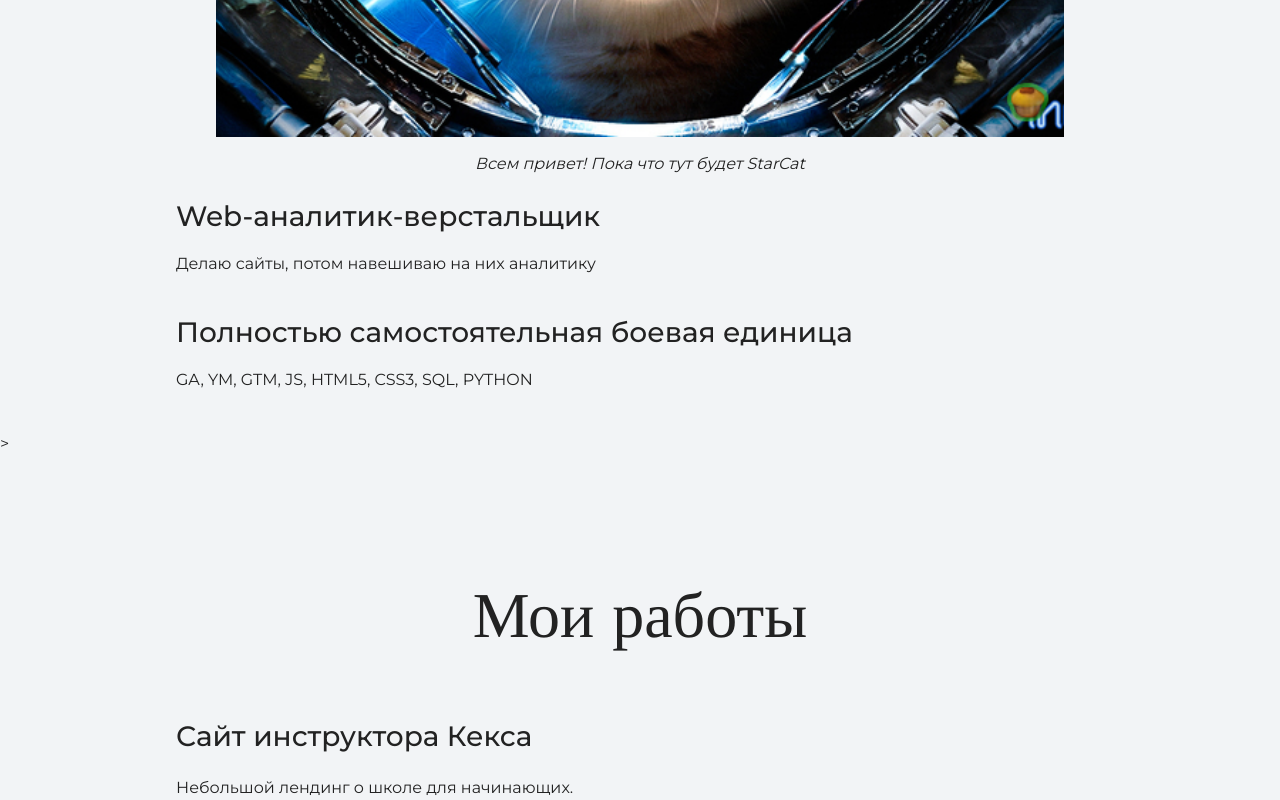
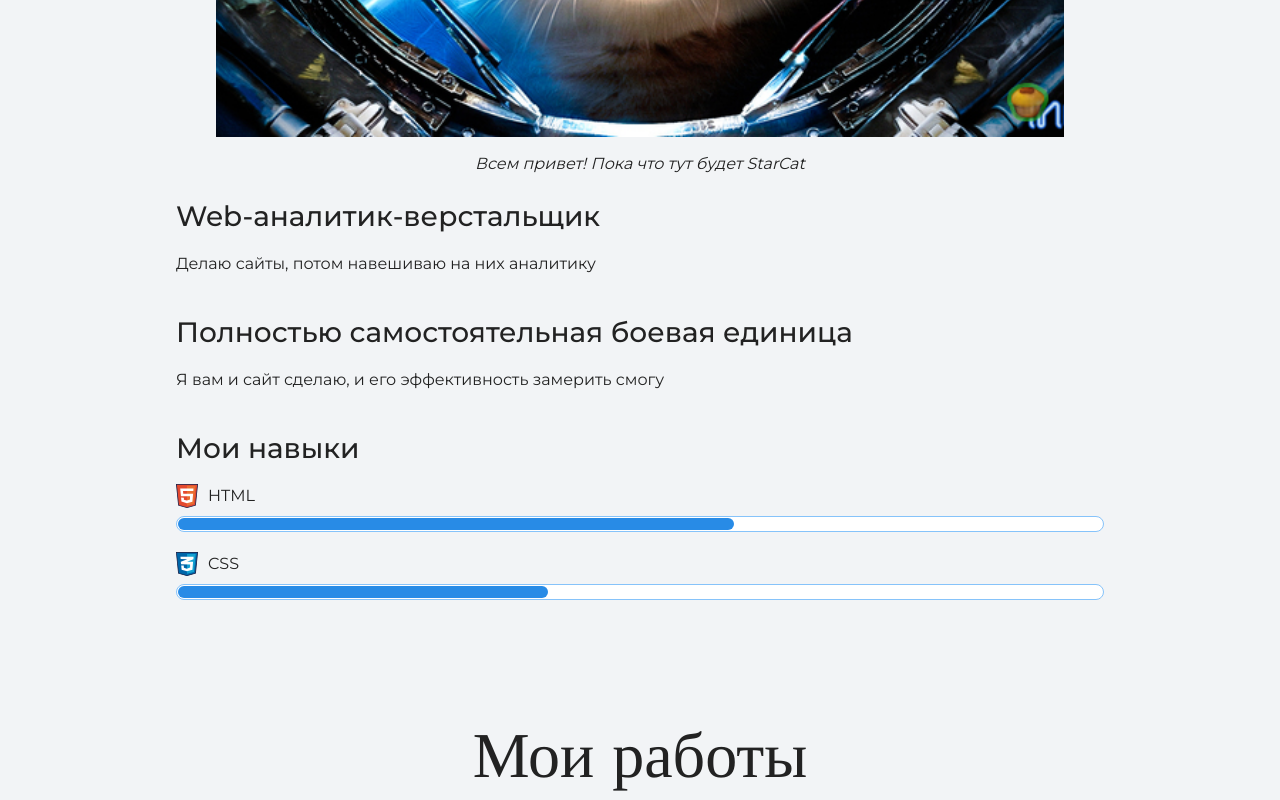
Before and after one commit to RomanTkachev/cvsite, a plain HTML site: page index.html in a window 1280 px wide. Shown: the part 1608-2408 px from the top of the page. Drawn offline with nearby package versions, Linux system fonts and the light colour scheme.

Commit message:
Навыки
Добавил описани навыков

```diff
--- a/index.html
+++ b/index.html
@@ -32,8 +32,18 @@
         <h3>Web-аналитик-верстальщик</h3>
         <p>Делаю сайты, потом навешиваю на них аналитику</p>
         <h3>Полностью самостоятельная боевая единица</h3>
-        <p>GA, YM, GTM, JS, HTML5, CSS3, SQL, PYTHON</p>
-      </div>>
+        <p>Я вам и сайт сделаю, и его эффективность замерить смогу</p>
+
+        <div class="skills">
+          <h3>Мои навыки</h3>
+          <dl class="skills-list">
+            <dt class="skill-html">HTML</dt>
+              <dd class="level"><div style="width: 60%;">60%</div></dd>
+              <dt class="skill-css">CSS</dt>
+              <dd class="level"><div style="width: 40%;">40%</div></dd>
+          </dl>
+        </div>
+      </div>
     </section>
 
     <section class="portfolio">
```
